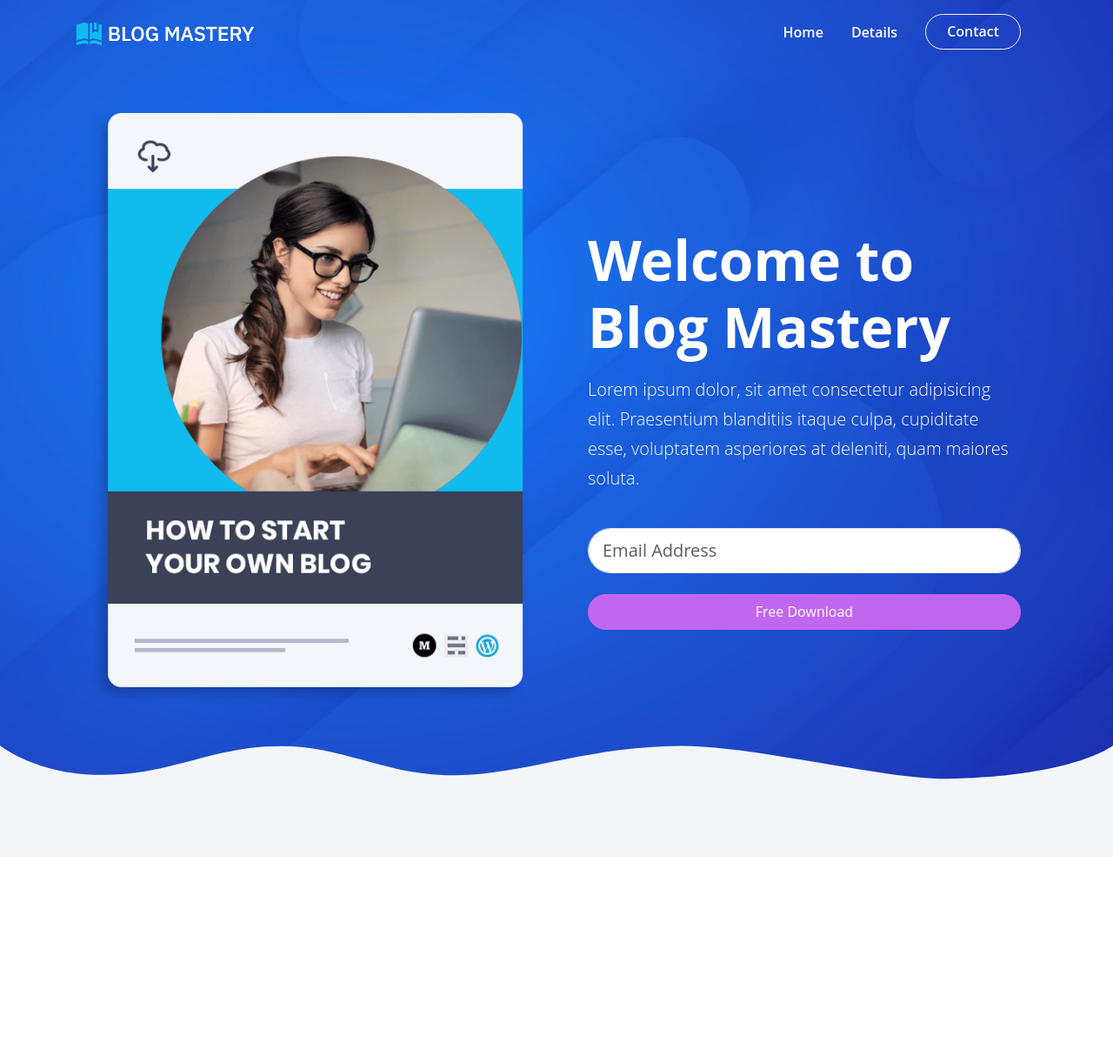
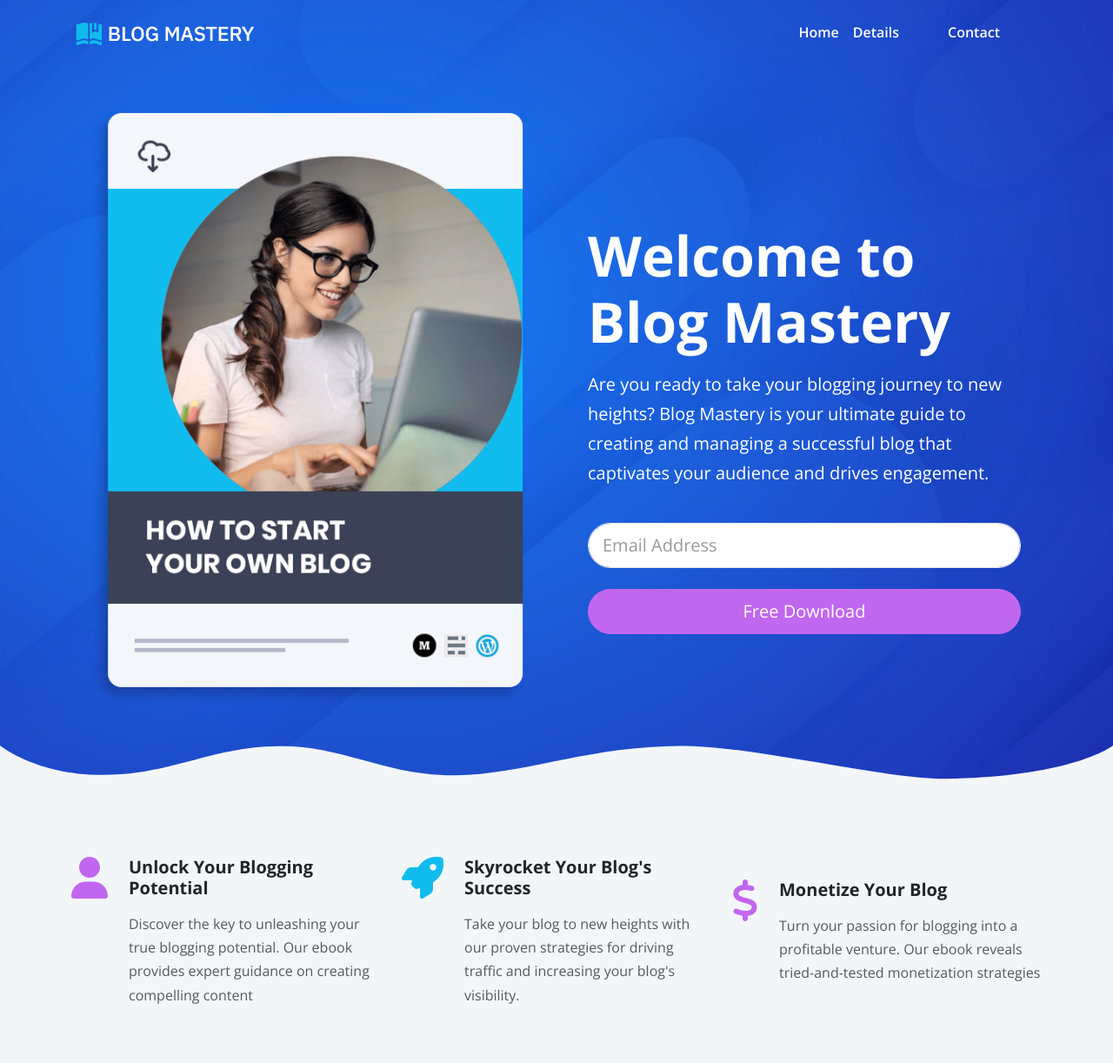
Before and after one commit to Alex-Duong-2025/project_bootstrap_ebook, a website: page index.html in a window 1280 px wide. Shown: the whole page at 87% size. Before the commit the page ends 985 px from the top, so only its background shows below. Drawn offline with nearby package versions, Linux system fonts and the light colour scheme.

Commit message:
add my icons section

```diff
--- a/index.html
+++ b/index.html
@@ -2,21 +2,24 @@
 <html lang="en">
   <head>
     <meta charset="UTF-8" />
+    <meta http-equiv="X-UA-Compatible" content="IE=edge" />
     <meta name="viewport" content="width=device-width, initial-scale=1.0" />
+    <link
+      href="https://fonts.googleapis.com/css2?family=Open+Sans:ital,wght@0,400;0,600;0,700;1,400&display=swap"
+      rel="stylesheet"
+    />
+    <link rel="stylesheet" href="css/fontawesome.css" />
     <link rel="stylesheet" href="css/styles.css" />
-    <link rel="stylesheet" href="css/fontawesome.css" />
     <link rel="icon" href="images/favicon.png" />
-    <title>Boostrap 5 Starter template</title>
+    <title>Free E-Book | Start Your Own Blog</title>
   </head>
   <body>
-    <!-- Navbar -->
+    <!-- Navigation -->
     <nav class="navbar navbar-expand-lg fixed-top navbar-dark">
       <div class="container">
-        <a href="./index.html" class="navbar-brand">
-          <img src="./images/logo.png" alt="logo" width="225" />
+        <a href="index.html" class="navbar-brand">
+          <img src="images/logo.png" alt="" width="225" />
         </a>
-
-        <!-- hamburger icon -->
         <button
           class="navbar-toggler"
           type="button"
@@ -25,15 +28,10 @@
         >
           <span class="navbar-toggler-icon"></span>
         </button>
-
-        <!-- navigation menu-->
-        <div
-          class="collapse navbar-collapse text-center"
-          id="navbarNavDropdown"
-        >
-          <ul class="navbar-nav ms-auto d-flex">
-            <li class="nav-item me-3">
-              <a href="./index.html" class="nav-link fw-semibold">Home</a>
+        <div class="collapse navbar-collapse" id="navbarNavDropdown">
+          <ul class="navbar-nav ms-auto">
+            <li class="nav-item">
+              <a href="index.html" class="nav-link fw-semibold">Home</a>
             </li>
             <li class="nav-item">
               <a href="#details" class="nav-link fw-semibold">Details</a>
@@ -41,7 +39,7 @@
             <li class="nav-item">
               <a
                 href="contact.html"
-                class="btn btn-outline-light fw-semibold px-4 mx-4"
+                class="nav-link btn btn-outline-light fw-semibold px-4 mx-4"
                 >Contact</a
               >
             </li>
@@ -52,7 +50,7 @@
 
     <!-- Header -->
     <header class="header">
-      <!-- Hero section -->
+      <!-- Hero -->
       <div class="hero text-white pt-7">
         <div class="container-xl">
           <div class="row">
@@ -67,14 +65,15 @@
               >
                 <h1 class="display-3 fw-bold">Welcome to Blog Mastery</h1>
                 <p class="lead">
-                  Lorem ipsum dolor, sit amet consectetur adipisicing elit.
-                  Praesentium blanditiis itaque culpa, cupiditate esse,
-                  voluptatem asperiores at deleniti, quam maiores soluta.
+                  Are you ready to take your blogging journey to new heights?
+                  Blog Mastery is your ultimate guide to creating and managing a
+                  successful blog that captivates your audience and drives
+                  engagement.
                 </p>
 
                 <!-- Form -->
                 <div class="form-container text-center">
-                  <form action="">
+                  <form>
                     <div class="my-4">
                       <input
                         type="email"
@@ -83,7 +82,7 @@
                       />
                     </div>
                     <div class="d-grid">
-                      <button class="btn btn-primary text-white">
+                      <button class="btn btn-primary btn-lg text-white">
                         Free Download
                       </button>
                     </div>
@@ -116,6 +115,47 @@
         />
       </svg>
     </header>
+
+    <!-- Icons -->
+    <section class="icons bg-light pb-5">
+      <div class="container-xl">
+        <div class="row hstack g-4">
+          <div class="col-md-4 d-flex gap-4">
+            <i class="fas fa-user fa-3x text-primary"></i>
+            <div>
+              <h5 class="fw-bold">Unlock Your Blogging Potential</h5>
+              <p class="text-muted">
+                Discover the key to unleashing your true blogging potential. Our
+                ebook provides expert guidance on creating compelling content
+              </p>
+            </div>
+          </div>
+
+          <div class="col-md-4 d-flex gap-4">
+            <i class="fas fa-rocket fa-3x text-secondary"></i>
+            <div>
+              <h5 class="fw-bold">Skyrocket Your Blog's Success</h5>
+              <p class="text-muted">
+                Take your blog to new heights with our proven strategies for
+                driving traffic and increasing your blog's visibility.
+              </p>
+            </div>
+          </div>
+
+          <div class="col-md-4 d-flex gap-4">
+            <i class="fas fa-dollar fa-3x text-primary"></i>
+            <div>
+              <h5 class="fw-bold">Monetize Your Blog</h5>
+              <p class="text-muted">
+                Turn your passion for blogging into a profitable venture. Our
+                ebook reveals tried-and-tested monetization strategies
+              </p>
+            </div>
+          </div>
+        </div>
+      </div>
+    </section>
+
     <script src="js/bootstrap.bundle.min.js"></script>
     <script src="js/script.js"></script>
   </body>
--- a/scss/styles.scss
+++ b/scss/styles.scss
@@ -48,7 +48,21 @@ $headings-margin-bottom: $spacer * 1;
     background-position: center;
     background-repeat: no-repeat;
 
+}
 
+input.form-control::placeholder {
+   color: rgba(0,0,0,0.4);
+  }
+
+@media (max-width: 1000px) {
+    .hero .image-container {
+        display: flex;
+        justify-content: center;
+    }
+
+    .hero .text-container {
+        text-align: center;
+    }
 }
 
 
```
Also changed, not shown: css/styles.css.
